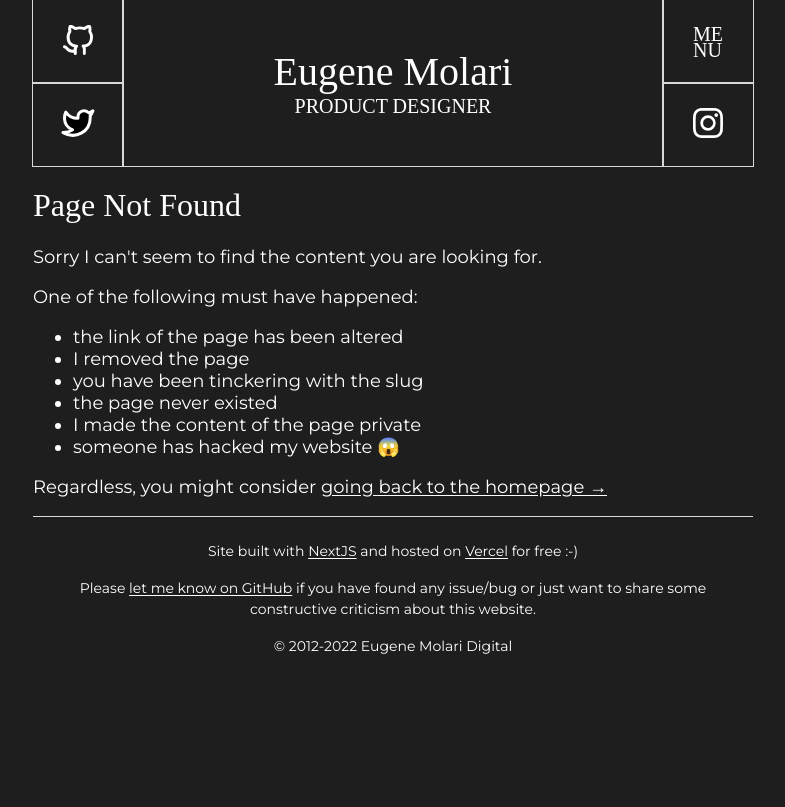
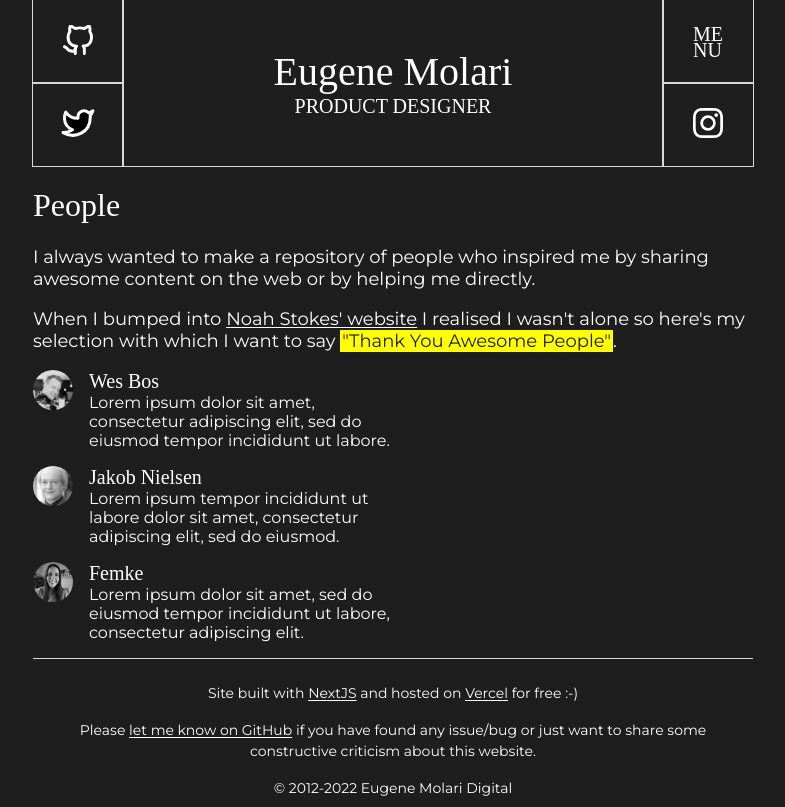
Before and after one commit to eugelogic/emerald, a Next.js app: page /people in a window 1280 px wide. Before the commit this address had no page. Shown: the whole page, without its empty margins (247-1032 px from the left). Built offline with nearby package versions, Linux system fonts and the light colour scheme; a web font is replaced by a local one.

Commit message:
Reinstate People feature

```diff
--- /dev/null
+++ b/components/PeopleItem.js
@@ -0,0 +1,18 @@
+import Image from 'next/image'
+import styles from '../styles/PeopleItem.module.scss'
+
+const PeopleItem = ({ people }) => {
+    return (
+        <li className={styles.peopleItemStripe}>
+            <a href={people.link} target="_blank" rel="noreferrer noopener">
+                <Image src={people.avatar} alt={people.name} width={40} height={40} />
+                <div className={styles.text}>
+                    <h2>{people.name}</h2>
+                    <p>{people.blurb}</p>
+                </div>
+            </a>
+        </li>
+    )
+}
+
+export default PeopleItem
--- a/pages/menu.js
+++ b/pages/menu.js
@@ -48,6 +48,11 @@ const Menu = () => {
                             <a>Resources</a>
                         </Link>
                     </li>
+                    <li>
+                        <Link href="/people">
+                            <a>People</a>
+                        </Link>
+                    </li>
                 </ul>
                 <BackButton color="white" />
             </nav>
--- /dev/null
+++ b/pages/people.js
@@ -0,0 +1,39 @@
+import PeopleData from '../public/people-data.json'
+import Layout from '../components/Layout'
+import PeopleItem from '../components/PeopleItem'
+import styles from '../styles/People.module.scss'
+
+const People = () => {
+    return (
+        <Layout title="People">
+            <div className="container">
+                <h1>People</h1>
+                <p>
+                    I always wanted to make a repository of people who inspired me by sharing awesome content on the web
+                    or by helping me directly.
+                </p>
+                <p>
+                    When I bumped into{' '}
+                    <a href="https://esbueno.noahstokes.com/" target="_blank" rel="noopener noreferrer">
+                        Noah Stokes&apos; website
+                    </a>{' '}
+                    I realised I wasn&apos;t alone so here&apos;s my selection with which I want to say{' '}
+                    <span className="textHighlight">&quot;Thank You Awesome People&quot;</span>.
+                </p>
+                <div className={styles.peopleRow}>
+                    <div className={styles.peopleWidget}>
+                        <ul className={styles.peopleList}>
+                            {PeopleData?.length > 0 &&
+                                PeopleData.map((people) =>
+                                    people.featured === true ? <PeopleItem people={people} /> : ''
+                                )}
+                        </ul>
+                    </div>
+                    <div className={styles.peopleWidget}></div>
+                </div>
+            </div>
+        </Layout>
+    )
+}
+
+export default People
--- /dev/null
+++ b/public/people-data.json
@@ -0,0 +1,26 @@
+[
+    {
+        "id": 1,
+        "name": "Wes Bos",
+        "avatar": "/wes-bos.jpg",
+        "link": "https://wesbos.com/",
+        "featured": true,
+        "blurb": "Lorem ipsum dolor sit amet, consectetur adipiscing elit, sed do eiusmod tempor incididunt ut labore."
+    },
+    {
+        "id": 2,
+        "name": "Jakob Nielsen",
+        "avatar": "/jakob-nielsen.jpg",
+        "link": "https://www.nngroup.com/people/jakob-nielsen/",
+        "featured": true,
+        "blurb": "Lorem ipsum tempor incididunt ut labore dolor sit amet, consectetur adipiscing elit, sed do eiusmod."
+    },
+    {
+        "id": 3,
+        "name": "Femke",
+        "avatar": "/femke.jpg",
+        "link": "https://www.femke.design/",
+        "featured": true,
+        "blurb": "Lorem ipsum dolor sit amet, sed do eiusmod tempor incididunt ut labore, consectetur adipiscing elit."
+    }
+]
--- /dev/null
+++ b/styles/People.module.scss
@@ -0,0 +1,15 @@
+@use './abstracts' as *;
+
+.peopleList {
+    list-style: none;
+    margin: 0;
+    padding: 0;
+}
+@media (min-width: 36rem) {
+    .peopleRow {
+        display: flex;
+    }
+    .peopleWidget {
+        flex: 1;
+    }
+}
--- /dev/null
+++ b/styles/PeopleItem.module.scss
@@ -0,0 +1,32 @@
+@use './abstracts/' as *;
+
+.peopleItemStripe {
+    a {
+        display: flex;
+        align-items: flex-start;
+        &:hover {
+            color: $magenta;
+        }
+        .text {
+            flex: 1;
+            padding-left: 1rem;
+            h2 {
+                font-size: 1.25rem;
+            }
+            p {
+                font-size: 1rem;
+            }
+            & > * {
+                margin: 0;
+            }
+        }
+    }
+    margin-bottom: 1rem;
+    a span img {
+        filter: saturate(0);
+        border-radius: 50%;
+    }
+    &:hover span img {
+        filter: unset;
+    }
+}
--- a/styles/globals.scss
+++ b/styles/globals.scss
@@ -51,6 +51,11 @@ code {
 }
 hr {
     border-color: $gray-light-very;
+}
+.textHighlight {
+    color: $gray-dark-very;
+    background-color: $yellow;
+    padding: 0 2px;
 }
 .container,
 .container--large,
```
Also changed, not shown: pages/index.js (+8 -12 lines).
